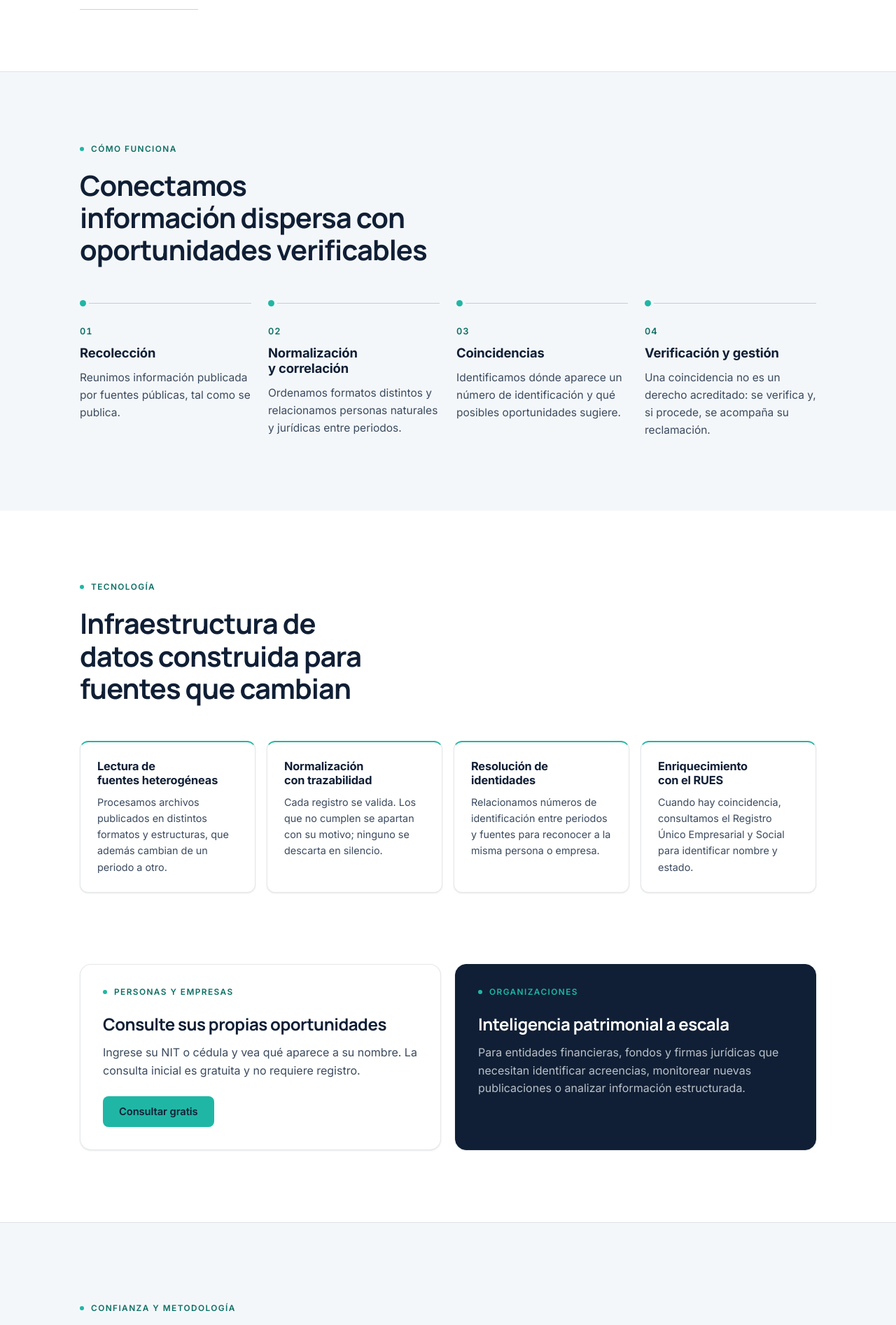
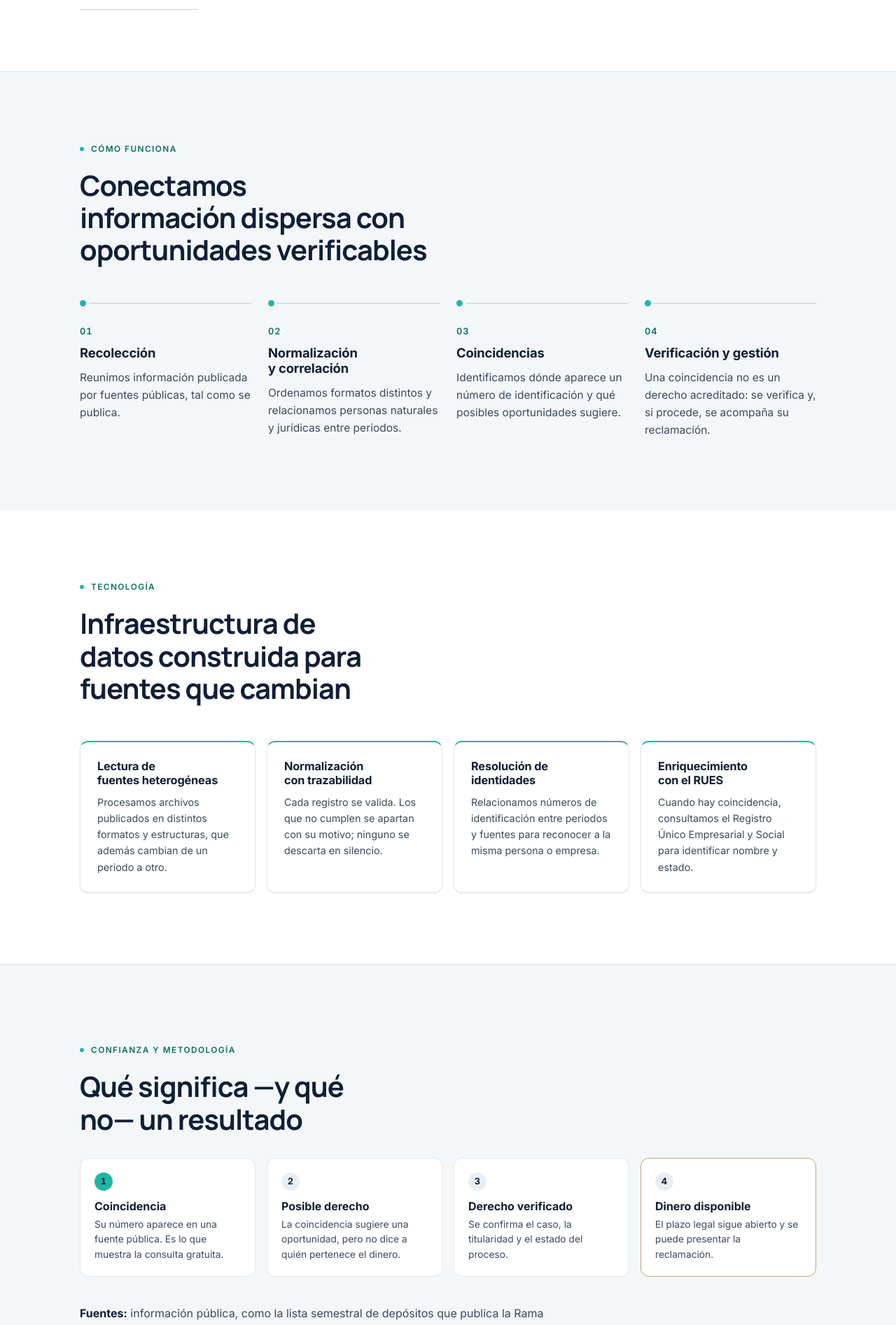
Before and after one commit to amudtechnologies/claims-engine, a Django app: page / in a window 1280 px wide. Shown: the part 1368-3262 px from the top of the page at 70% size. Run offline with Django 5.2, Linux system fonts and the light colour scheme; data comes from the database, SQL or seed files in the repository.

Commit message:
Remove 'Para empresas' nav link and audiences section
Co-Authored-By: Claude Sonnet 5.5 <noreply@anthropic.com>

```diff
--- a/web/home/templates/home/index.html
+++ b/web/home/templates/home/index.html
@@ -109,25 +109,6 @@
   </div>
 </section>
 
-<section class="audiences" id="empresas">
-  <div class="wrap audiences-grid">
-    <div class="audience">
-      <div class="eyebrow mono"><span class="dot"></span>Personas y empresas</div>
-      <h2 class="serif">Consulte sus propias oportunidades</h2>
-      <p>Ingrese su NIT o cédula y vea qué aparece a su nombre. La consulta inicial es gratuita y no requiere registro.</p>
-      <a href="#buscar" class="btn btn-primary">Consultar gratis</a>
-    </div>
-    <div class="audience">
-      <div class="eyebrow mono"><span class="dot"></span>Organizaciones</div>
-      <h2 class="serif">Inteligencia patrimonial a escala</h2>
-      <p>Para entidades financieras, fondos y firmas jurídicas que necesitan identificar acreencias, monitorear nuevas publicaciones o analizar información estructurada.</p>
-      {% if company_profile.email %}
-      <a href="mailto:{{ company_profile.email }}?subject=Servicios%20empresariales%20de%20Amud" class="btn btn-primary">Escribir al equipo comercial</a>
-      {% endif %}
-    </div>
-  </div>
-</section>
-
 <section class="trust" id="confianza">
   <div class="wrap">
     <div class="section-head"><div class="eyebrow mono"><span class="dot"></span>Confianza y metodología</div><h2>Qué significa —y qué no— un resultado</h2></div>
--- a/web/static/css/home.css
+++ b/web/static/css/home.css
@@ -46,17 +46,6 @@ a.radar-list-item:hover { box-shadow: var(--shadow-md); border-color: var(--teal
 .tech-item h3 { margin: 0 0 10px; font-size: 1.02rem; font-weight: 700; letter-spacing: -0.01em; color: var(--navy); }
 .tech-item p { margin: 0; font-size: 0.9rem; line-height: 1.6; color: var(--ink-soft); }
 
-/* AUDIENCES */
-.audiences { padding-bottom: clamp(56px, 8vw, 104px); }
-.audiences-grid { display: grid; grid-template-columns: 1fr 1fr; gap: 20px; }
-.audience { padding: 32px; background: var(--white); border: 1px solid var(--hair); border-radius: var(--r-lg); box-shadow: var(--shadow-sm); }
-.audience:last-child { background: var(--navy); border-color: var(--navy); color: var(--on-navy-soft); }
-.audience:last-child h2 { color: var(--on-navy); }
-.audience:last-child .eyebrow { color: var(--teal); }
-.audience:last-child p { color: var(--on-navy-soft); }
-.audience h2 { margin: 0 0 12px; font-size: 1.5rem; font-weight: 700; letter-spacing: -0.02em; }
-.audience p { margin: 0 0 24px; line-height: 1.6; color: var(--ink-soft); }
-
 /* TRUST */
 .trust { background: var(--panel); }
 .trust .section-head { margin-bottom: 32px; }
@@ -74,7 +63,7 @@ a.radar-list-item:hover { box-shadow: var(--shadow-md); border-color: var(--teal
   .steps--four { grid-template-columns: 1fr; }
   .steps--four .step { padding-top: 24px; }
   .tech-grid { grid-template-columns: 1fr 1fr; }
-  .audiences-grid, .levels { grid-template-columns: 1fr; }
+  .levels { grid-template-columns: 1fr; }
   .evidence-grid > div { border-top: 1px solid var(--hair); }
 }
 @media (max-width: 560px) { .tech-grid { grid-template-columns: 1fr; } }
--- a/web/templates/base.html
+++ b/web/templates/base.html
@@ -66,7 +66,6 @@
         <a href="{% url 'home:index' %}" class="{% if active_nav == 'home' %}is-active{% endif %}">Inicio</a>
         <a href="{% url 'home:radares' %}" class="{% if active_nav == 'radares' or active_nav == 'judicial_deposits' %}is-active{% endif %}">Radares</a>
         <a href="{% url 'home:index' %}#como-funciona">Cómo funciona</a>
-        <a href="{% url 'home:index' %}#empresas">Para empresas</a>
         <a href="{% url 'cms:article_list' %}" class="{% if active_nav == 'articles' %}is-active{% endif %}">Guías</a>
       </nav>
       <div class="nav-right">
```
